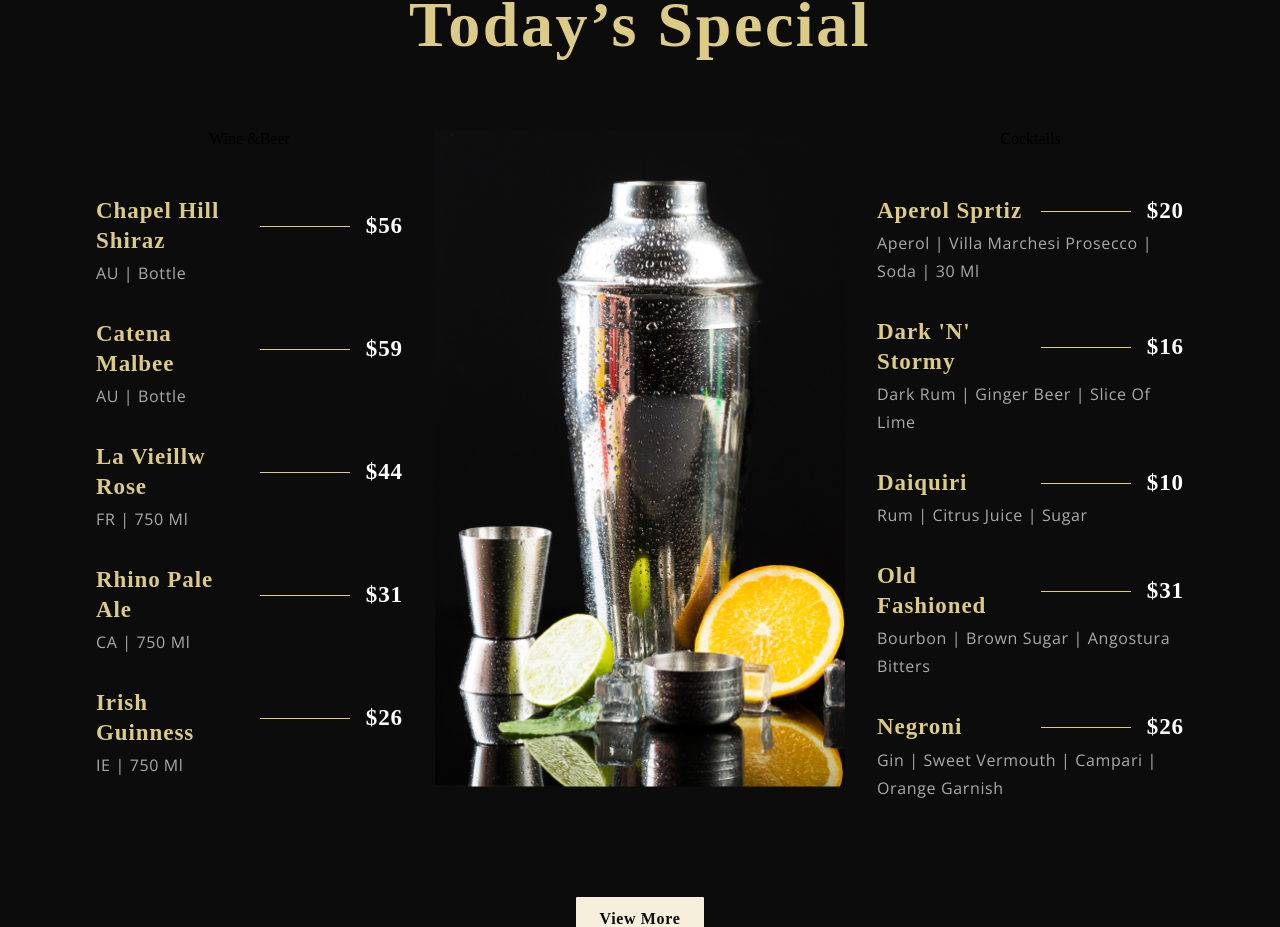
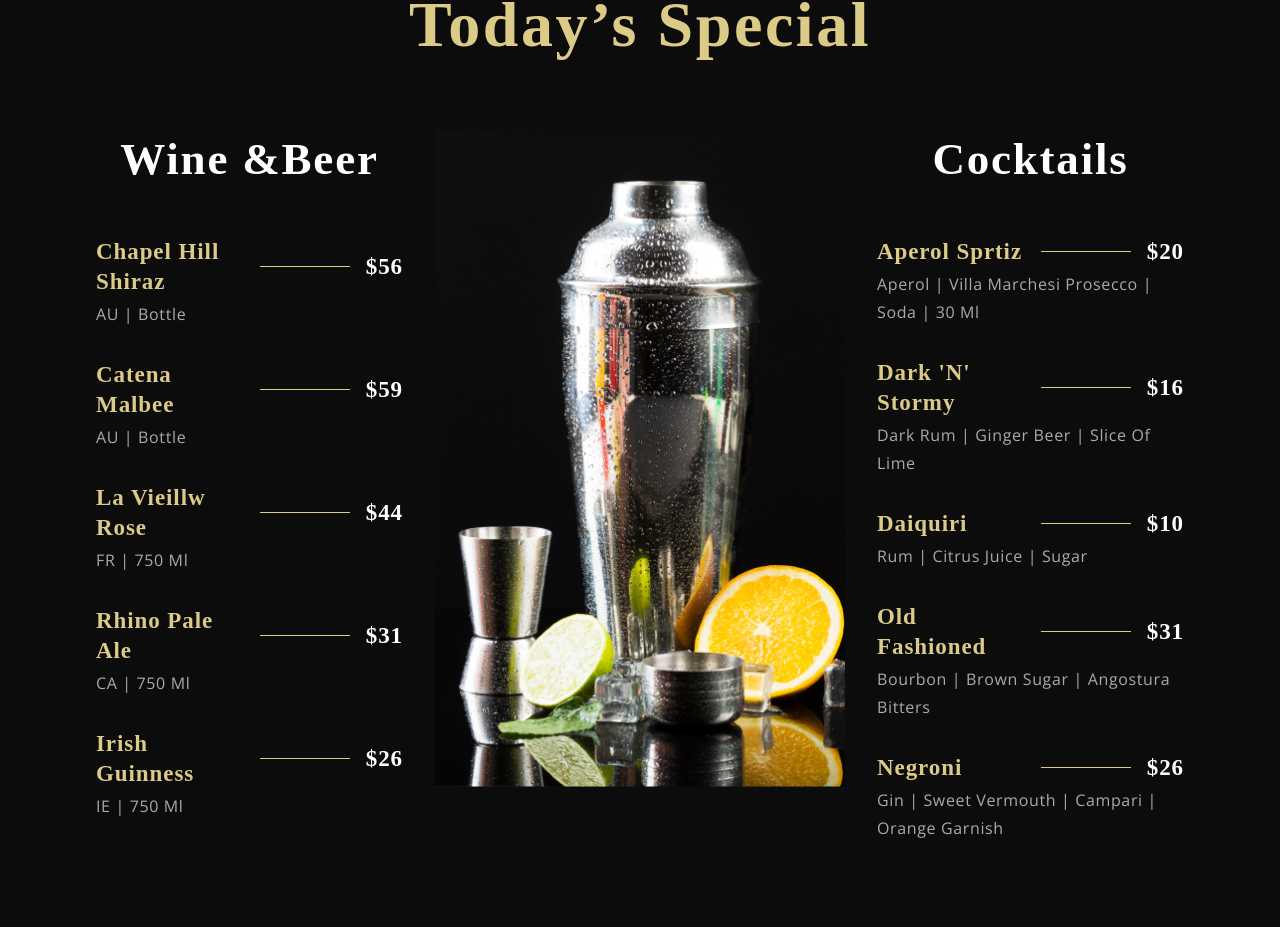
Before and after one commit to Nyakamba/gerich-restaurant, a React (Vite) app: page / in a window 1280 px wide. Shown: the part 2339-3266 px from the top of the page. Built offline with nearby package versions, Linux system fonts and the light colour scheme; a web font is replaced by a local one.

Commit message:
SpecialMenu.jsx

```diff
--- a/src/container/Menu/SpecialMenu.jsx
+++ b/src/container/Menu/SpecialMenu.jsx
@@ -12,7 +12,7 @@ const SpecialMenu = () => (
 
     <div className="app__specialMenu-menu">
       <div className="app__specialMenu-menu_wine flex__center">
-        <p className="app__specialMenu_menu_heading">Wine &Beer</p>
+        <p className="app__specialMenu-menu_heading">Wine &Beer</p>
         <div className="app__specialMenu_menu_items">
           {data.wines.map((wine, index) => (
             <MenuItem
@@ -30,7 +30,7 @@ const SpecialMenu = () => (
       </div>
 
       <div className="app__specialMenu-menu_cocktails flex__center">
-        <p className="app__specialMenu_menu_heading">Cocktails</p>
+        <p className="app__specialMenu-menu_heading">Cocktails</p>
         <div className="app__specialMenu_menu_items">
           {data.cocktails.map((cocktail, index) => (
             <MenuItem
```
